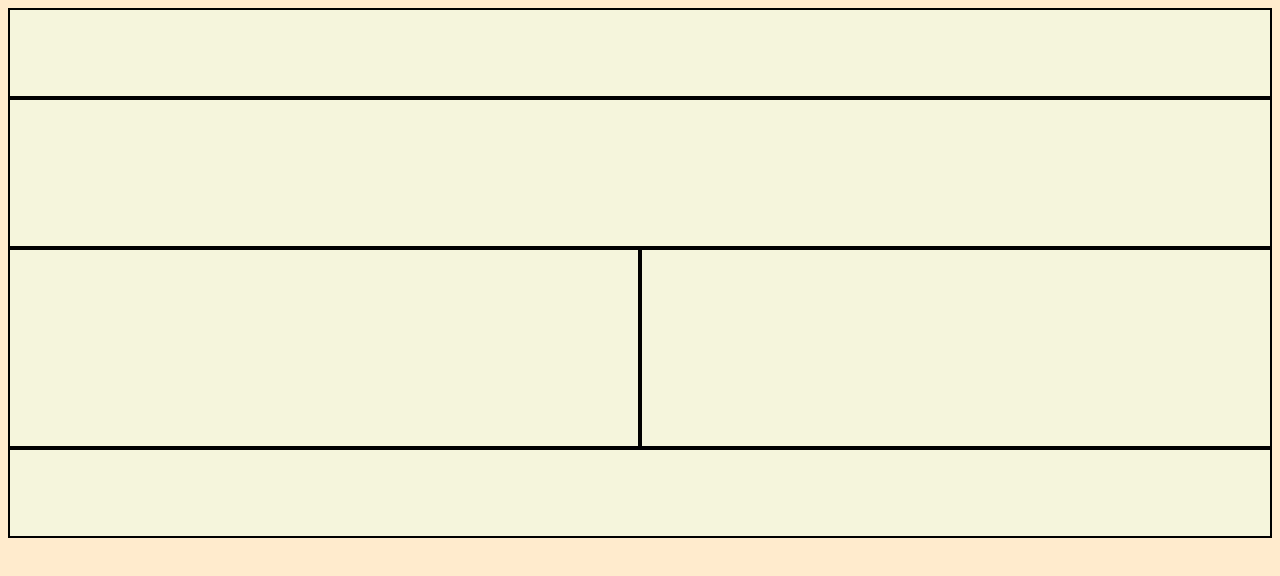
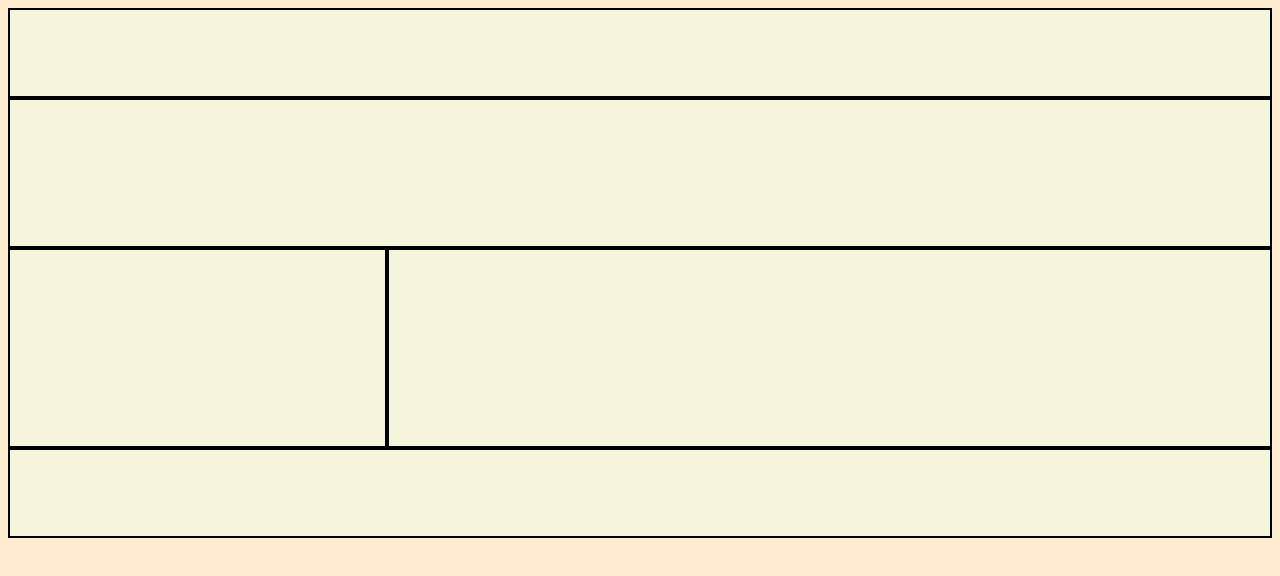
Before and after one commit to kavasconsa/100devs, a plain HTML site: page 05_layouts/layout_2/layout2.html in a window 1280 px wide. Drawn offline with Linux system fonts and the light colour scheme.

Commit message:
finishing layout 2

```diff
--- a/05_layouts/layout_2/layout2.html
+++ b/05_layouts/layout_2/layout2.html
@@ -12,8 +12,8 @@
 <body>
     <header></header>
     <section class="main-section"></section>
-    <section class="other-section"></section>
-    <section class="other-section"></section>
+    <section class="left-section"></section>
+    <section class="right-section"></section>
     <footer></footer>
 </body>
 
--- a/05_layouts/layout_2/styles.css
+++ b/05_layouts/layout_2/styles.css
@@ -15,10 +15,18 @@ footer {
     clear: both;
 }
 
-.other-section {
+.left-section,
+.right-section {
     height: 200px;
-    width: 50%;
     float: left;
+}
+
+.left-section {
+    width: 30%;
+}
+
+.right-section {
+    width: 70%;
 }
 
 body {
```
